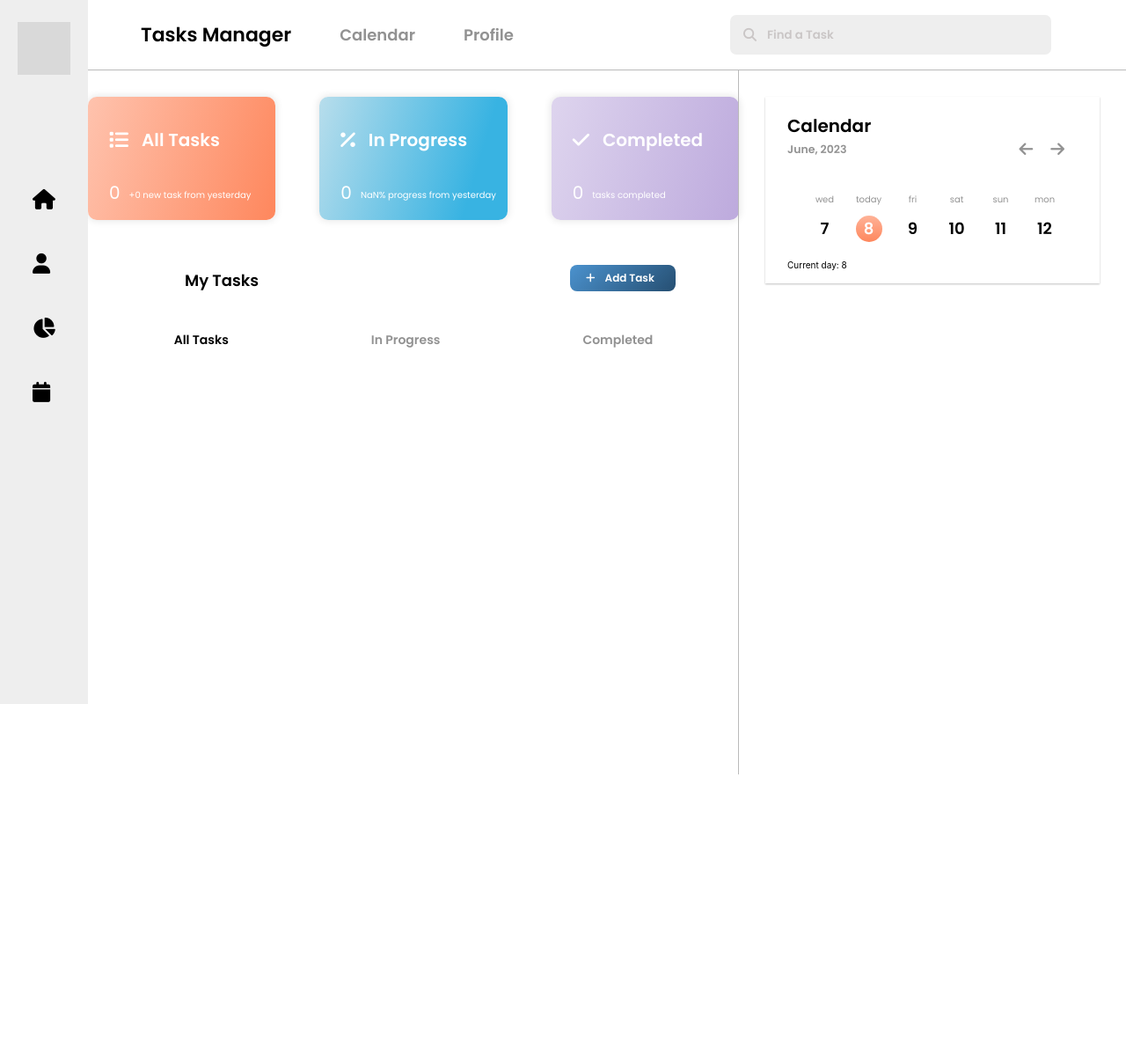
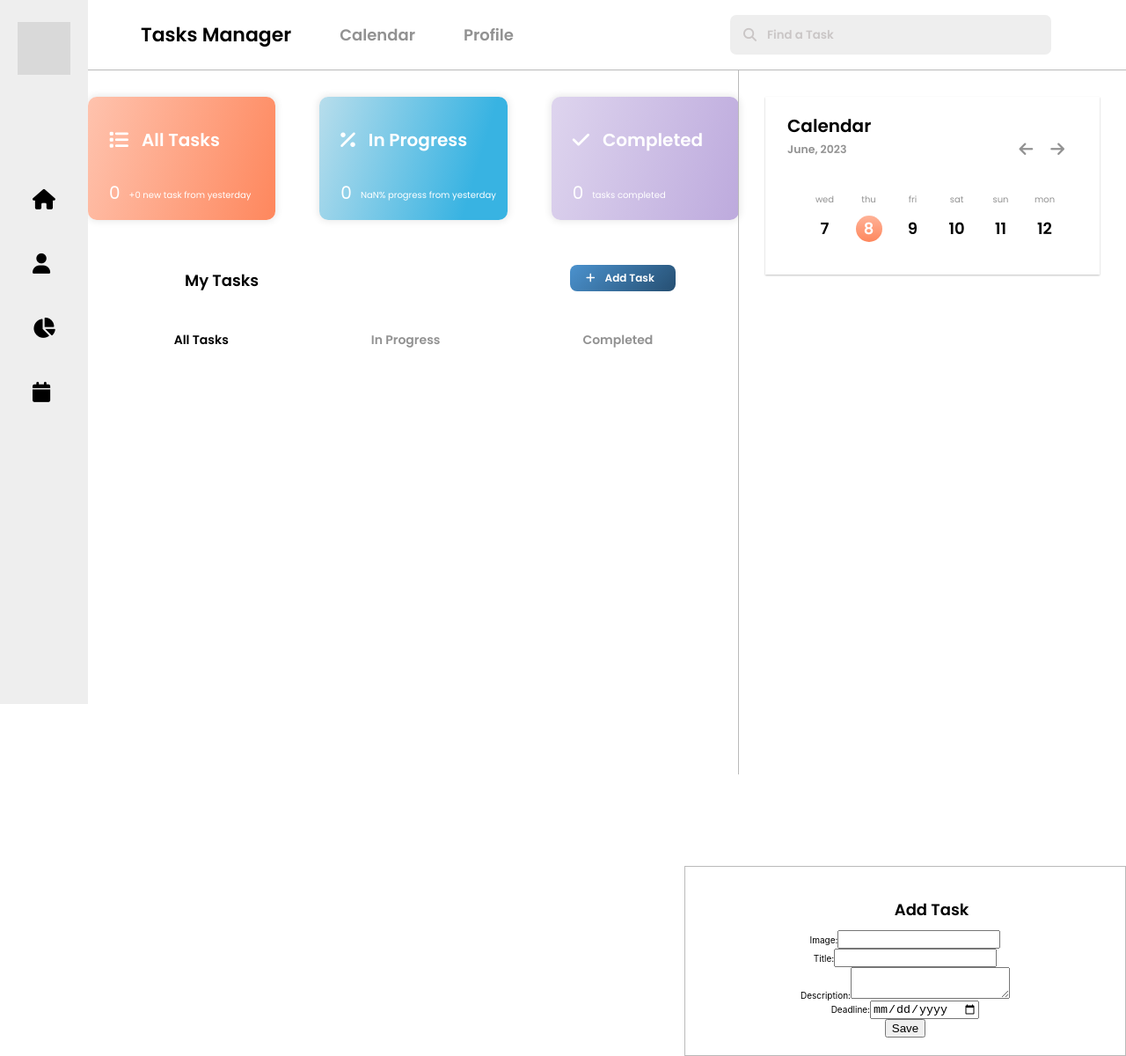
Before and after one commit to AlexandreEadDev/TasksManager, a React (Create React App) app in the folder client/: page / in a window 1280 px wide. Shown: the whole page at 88% size. Before the commit the page ends 880 px from the top, so only its background shows below. Built offline with nearby package versions, Linux system fonts and the light colour scheme.

Commit message:
add button animation + modify on calendar

```diff
--- a/client/src/App.css
+++ b/client/src/App.css
@@ -309,6 +309,7 @@ code {
   justify-content: center;
   gap: 15rem;
   margin: 3rem 0 2rem -5rem;
+  transition: 0.5s;
 }
 .home-filter-btn button {
   font-family: var(--poppins);
@@ -407,6 +408,29 @@ code {
 .slide-in {
   right: 0 !important; /* Ensure the slide-in effect takes place immediately */
 }
+/* add task */
+
+.home-add-task-form {
+  display: flex;
+  flex-direction: column;
+  align-items: center;
+  justify-content: center;
+  position: absolute;
+  background-color: white;
+  border: 1px solid #bababa;
+  width: 46rem;
+  z-index: 2;
+  padding: 2rem;
+  bottom: 0;
+  right: 0;
+  transition: 0.3s;
+}
+.home-add-task-form.hide {
+  transform: translateY(40rem);
+}
+.home-add-task-form.show {
+  transform: translateY(0);
+}
 
 /* contextMenu.css */
 
@@ -483,6 +507,7 @@ code {
   justify-content: center;
   width: 100%;
   gap: 2rem;
+  margin-bottom: 3.2rem;
 }
 .day-list li {
   list-style-type: none;
@@ -510,11 +535,13 @@ code {
   font-weight: 900;
   line-height: 30px;
 }
-.dateNumber.has-deadline {
+.day-w.has-deadline .dateNumber {
+  width: 3rem;
+  height: 3rem;
   border: red 1px solid;
   color: black;
 }
-.dateNumber.active {
+.day-w.today .dateNumber {
   background: linear-gradient(
     360deg,
     #fe875d 0%,
--- a/client/src/components/Home/Calendar.js
+++ b/client/src/components/Home/Calendar.js
@@ -3,7 +3,7 @@ import { useSelector } from "react-redux";
 
 export default function Calendar() {
   const [todayDate, setTodayDate] = useState(new Date());
-  const [selectedDate, setSelectedDate] = useState(new Date());
+  const [selectedDate, setSelectedDate] = useState(null);
   const [carouselIndex, setCarouselIndex] = useState(3);
 
   const tasksList = useSelector((state) => state.tasksList);
@@ -17,9 +17,7 @@ export default function Calendar() {
   function getDayString(date) {
     return date.toString().split(" ")[0];
   }
-  function isToday(date) {
-    return new Date().toDateString() === date.toDateString();
-  }
+
   function generateHorizontalCalendarDates(days) {
     const today = new Date();
     let result = [];
@@ -61,43 +59,31 @@ export default function Calendar() {
     const deadline = hasDeadline(item);
 
     const handleClick = () => {
-      setSelectedDate(item);
+      setSelectedDate(selectedDate === item ? null : item);
     };
 
-    const isActive = selectedDate.toDateString() === item.toDateString();
+    const isActive = selectedDate
+      ? selectedDate.toDateString() === item.toDateString()
+      : false;
+    const isToday = todayDate.toDateString() === item.toDateString();
 
     return (
       <li
         key={index}
         className={`day-w ${isActive ? "active" : ""} ${
           deadline ? "has-deadline" : ""
-        }`}
+        } ${isToday ? "today" : ""}`}
         onClick={handleClick}
       >
-        <span
-          className={`dayName ${isActive ? "active" : ""} ${
-            deadline ? "has-deadline" : ""
-          }`}
-        >
-          {isToday(item) ? "today" : dayString}
-        </span>
-        <span
-          className={`dateNumber ${isActive ? "active" : ""} ${
-            deadline ? "has-deadline" : ""
-          }`}
-        >
-          {dayNumber}
-        </span>
+        <span className="dayName"> {dayString}</span>
+        <span className="dateNumber">{dayNumber}</span>
       </li>
     );
   };
 
   // Extract month and year from the selected date
-  const activeMonth = selectedDate.toLocaleString("en-US", { month: "long" });
-  const activeYear = selectedDate.getFullYear();
-
-  // Get current day
-  const currentDay = new Date().getDate();
+  const activeMonth = todayDate.toLocaleString("en-US", { month: "long" });
+  const activeYear = todayDate.getFullYear();
 
   return (
     <div className="home-calendar-container">
@@ -122,7 +108,6 @@ export default function Calendar() {
         </ul>
       </div>
       <div className="status-bar" />
-      <p>Current day: {currentDay}</p>
     </div>
   );
 }
--- a/client/src/screen/home.js
+++ b/client/src/screen/home.js
@@ -24,6 +24,7 @@ export default function Home() {
 
   const [selectedTask, setSelectedTask] = useState(null);
   const [animateTask, setAnimateTask] = useState(false);
+  const [animateAdd, setAnimateAdd] = useState(false);
   const [updatedTasks, setUpdatedTasks] = useState({});
   const [filterType, setFilterType] = useState("all");
   const [isModified, setIsModified] = useState(false);
@@ -35,7 +36,6 @@ export default function Home() {
   const [description, setDescription] = useState("");
   const [deadline, setDeadline] = useState("");
   const [checklistItem, setChecklistItem] = useState("");
-  const [showFields, setShowFields] = useState(false);
 
   useEffect(() => {
     dispatch(getTasks());
@@ -74,6 +74,7 @@ export default function Home() {
   const handleTaskClick = (task) => {
     setSelectedTask(task);
     setAnimateTask(true);
+    setAnimateAdd(false);
   };
   const handleTaskHide = () => {
     setAnimateTask(false);
@@ -83,6 +84,16 @@ export default function Home() {
       setAnimateTask(true);
     }
   }, [selectedTask]);
+
+  const handleClickAdd = () => {
+    if (animateAdd === false) {
+      setAnimateTask(false);
+      setAnimateAdd(true);
+    } else {
+      setAnimateAdd(false);
+    }
+    console.log(animateAdd);
+  };
 
   const handleCheckboxChange = (task, item, checked) => {
     const updatedTask = { ...task };
@@ -258,10 +269,7 @@ export default function Home() {
 
   const numberOfCompletedTasks = completedTasks.length;
 
-  const handleButtonClick = () => {
-    if (!showFields) {
-      setShowFields(true);
-    } else {
+  const handleButtonSaveClick = () => {
     // Check if all fields are filled
     if (image && title) {
       // Create a new task object
@@ -281,8 +289,6 @@ export default function Home() {
       setDeadline("");
 
       // Hide the input fields
-        setShowFields(false);
-      }
     }
   };
 
@@ -370,14 +376,17 @@ export default function Home() {
         <div className="home-task-container">
           <div className="home-add-w">
             <h2>My Tasks</h2>
-            <div className="home-add-btn" onClick={handleButtonClick}>
+            <div className="home-add-btn" onClick={handleClickAdd}>
               <i class="fa-solid fa-plus"></i>
               <button>Add Task</button>
             </div>
           </div>
 
-          {showFields && (
-            <div className="home-add-task-form">
+          <div
+            className={`home-add-task-form ${
+              animateAdd ? "show slide-in" : "hide"
+            }`}
+          >
             <h2>Add Task</h2>
             <div className="form-group">
               <label htmlFor="image">Image:</label>
@@ -414,9 +423,8 @@ export default function Home() {
                 onChange={(e) => setDeadline(e.target.value)}
               />
             </div>
-              <button onClick={handleButtonClick}>Save</button>
+            <button onClick={handleButtonSaveClick}>Save</button>
           </div>
-          )}
 
           <div className="home-filter-btn">
             <button
@@ -517,12 +525,10 @@ export default function Home() {
 
           {selectedTask && (
             <div
-              className={`selected-task ${
-                animateTask ? "show slide-in" : "hide"
-              }`}
+              className={`selected-task ${animateTask ? "show" : "hide"}`}
               onAnimationEnd={() => {
                 if (!animateTask) {
-                  setSelectedTask(null); // Hide the selected task after the slide-out animation completes
+                  setSelectedTask(null);
                 }
               }}
             >
```
Lines whose indentation alone changed are shown as unchanged.
